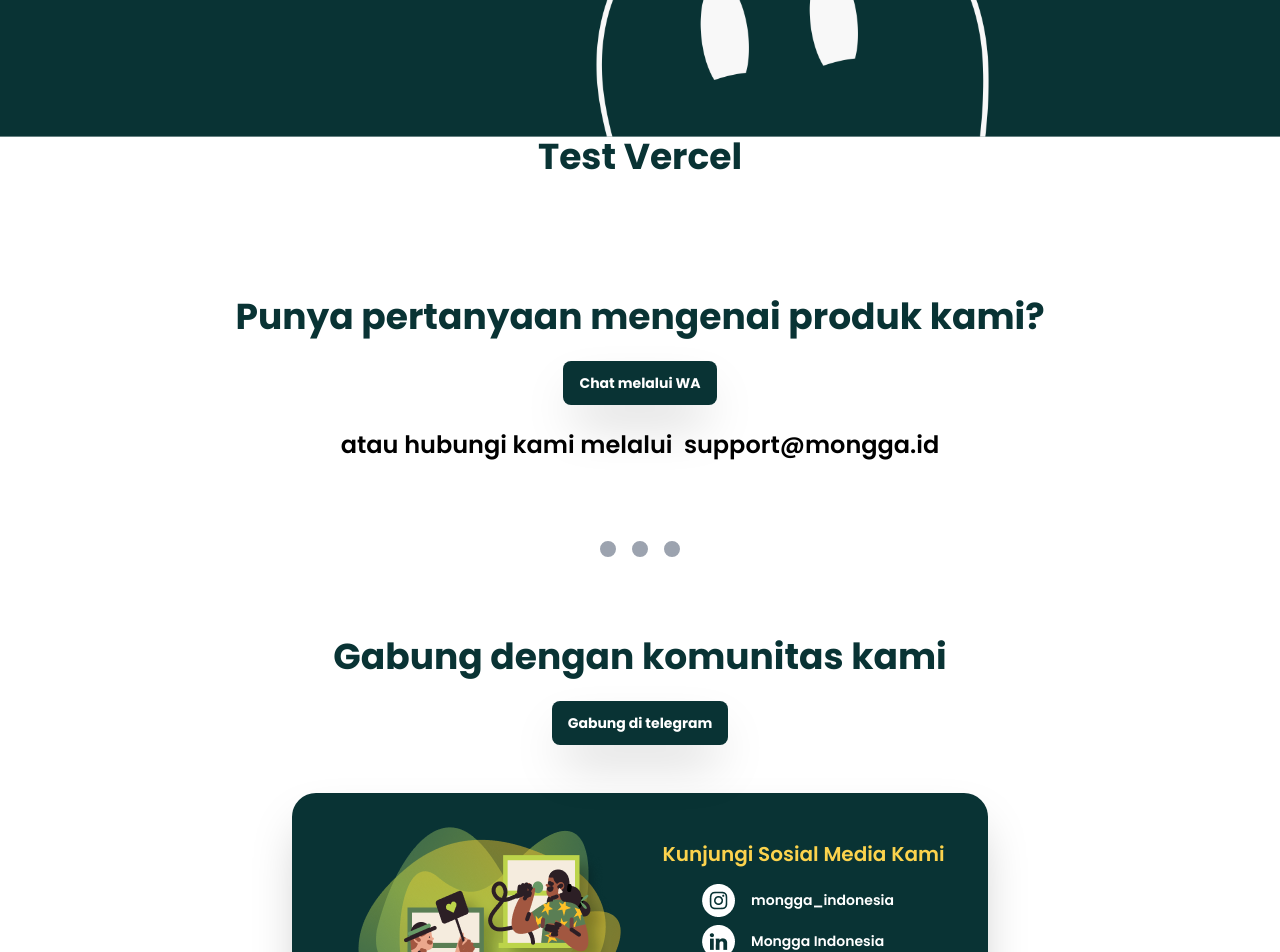
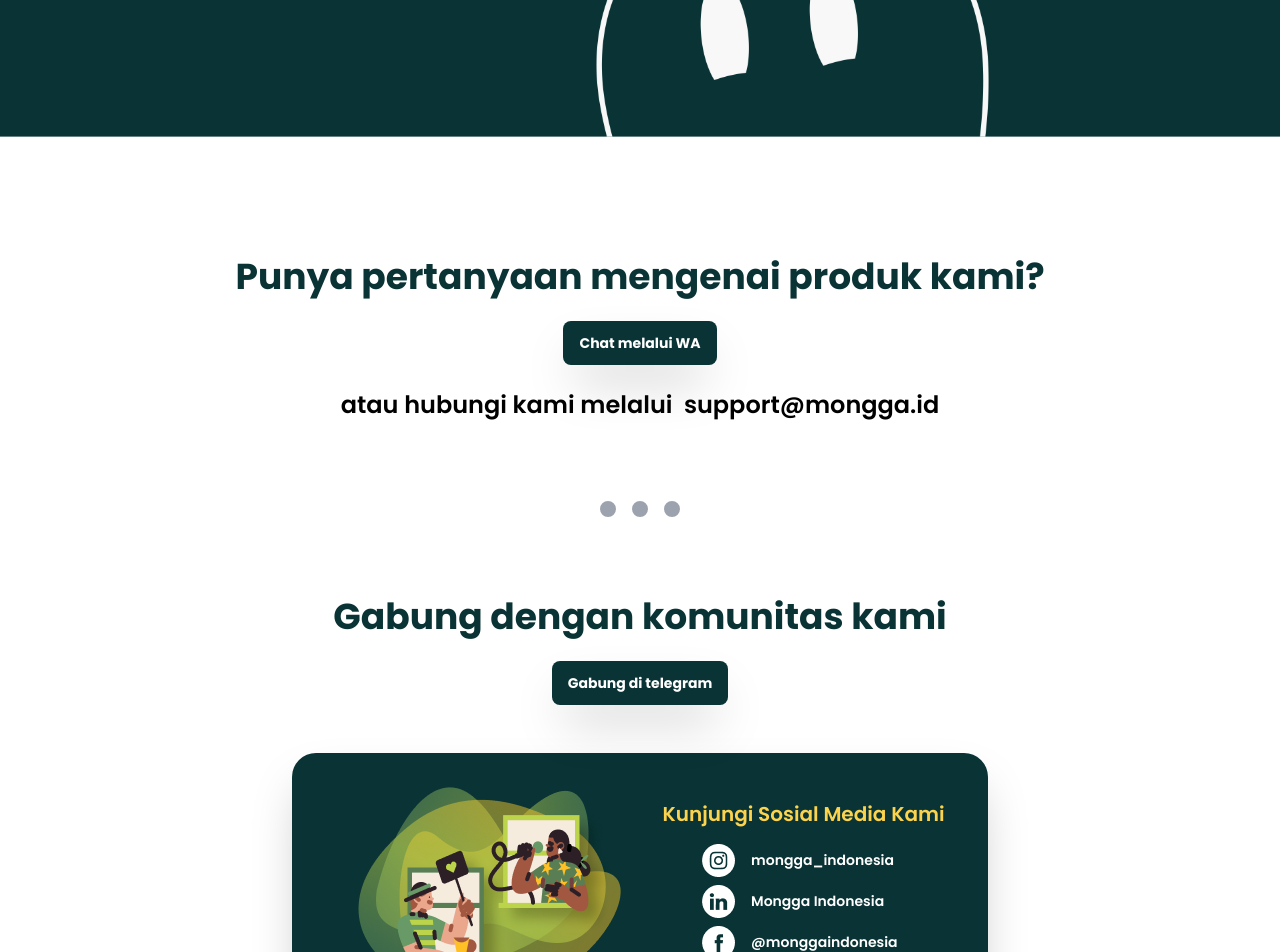
Before and after one commit to fazirta/mongga, a React (Create React App) app: page /contactus in a window 1280 px wide. Shown: the part 460-1412 px from the top of the page. Built offline with nearby package versions, Linux system fonts and the light colour scheme.

Commit message:
update hyperlink contactus

```diff
--- a/src/Contact Us/index.js
+++ b/src/Contact Us/index.js
@@ -13,10 +13,6 @@ export default function ContactUs() {
         name="Hubungi Kami"
         desc="Untuk kamu yang butuh bantuan atau mau bekerjasama dengan kami"
       />
-      <Heading1
-            value="Test Vercel"
-            position="text-center"
-          />
       <div className="my-20 px-3 max-w-7xl mx-auto">
         <div className="font-poppins py-10 text-center sm:text-left">
           <Heading1
@@ -62,19 +58,25 @@ export default function ContactUs() {
                       <div class="grid grid-cols-7 mb-2">
                         <img className="place-self-end col-span-2 mr-2" src={Instagram} />
                         <div class="place-self-start col-span-5 py-1.5">
+                          <a href="https://www.instagram.com/mongga_indonesia/">
                           <p class="text-white font-semibold pl-2">mongga_indonesia</p>
+                          </a>
                         </div>
                       </div>
                       <div class="grid grid-cols-7 mb-2">
                         <img className="place-self-end col-span-2 mr-2" src={Linkedin} />
                         <div class="place-self-start col-span-5 py-1.5">
+                          <a href="https://id.Linkedin.com/company/mongga-indonesia">
                           <p class="text-white font-semibold pl-2">Mongga Indonesia</p>
+                          </a>
                         </div>
                       </div>
                       <div class="grid grid-cols-7 mb-2">
                         <img className="place-self-end col-span-2 mr-2" src={Facebook} />
                         <div class="place-self-start col-span-5 py-1.5">
+                          <a href="https://www.facebook.com/monggaindonesia/">
                           <p class="text-white font-semibold pl-2">@monggaindonesia</p>
+                          </a>
                         </div>
                       </div>
                     </div>
```
Also changed, not shown: 1 other file (tests, documents, lock files or other folders).
